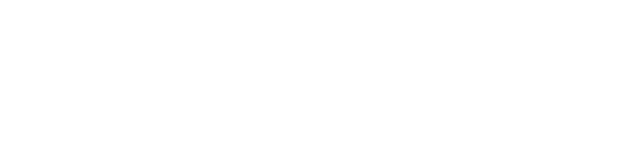
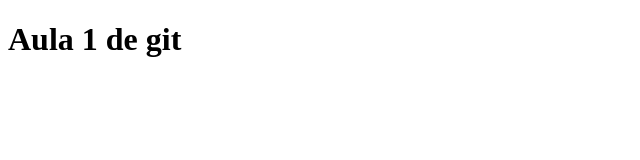
Before and after one commit to MarianaGGarcia/aula, a plain HTML site: page index.html in a window 1280 px wide. Shown: the whole page, without its empty margins (0-640 px from the left). Drawn offline with Linux system fonts and the light colour scheme.

Commit message:
alteraçao no index html

```diff
--- a/index.html
+++ b/index.html
@@ -5,7 +5,7 @@
     <meta name="viewport" content="width=device-width, initial-scale=1.0">
     <title>Aula de Git</title>
 </head>
-<body>
+<body> <h1>Aula 1 de git</h1>
 
 </body>
 </html>
```
